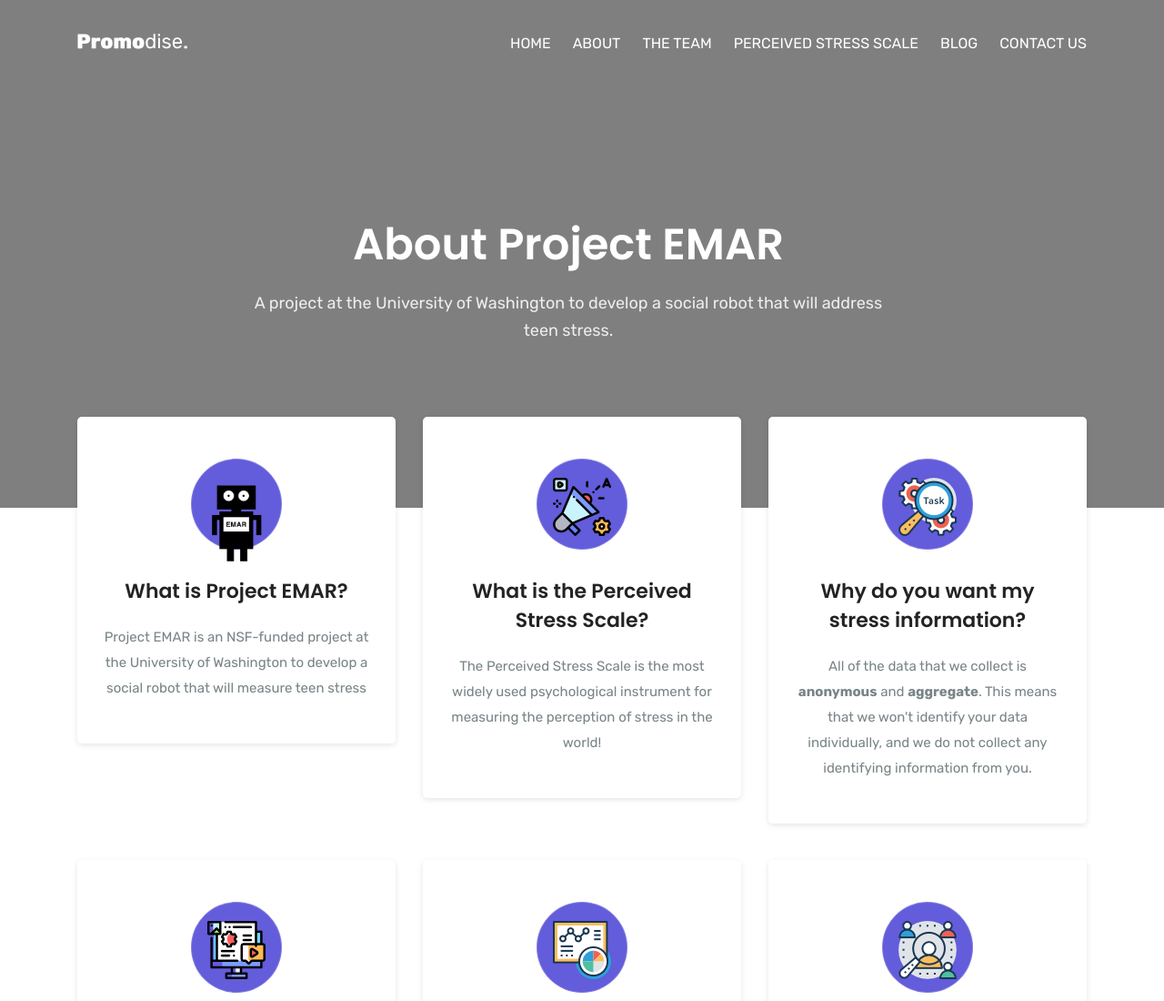
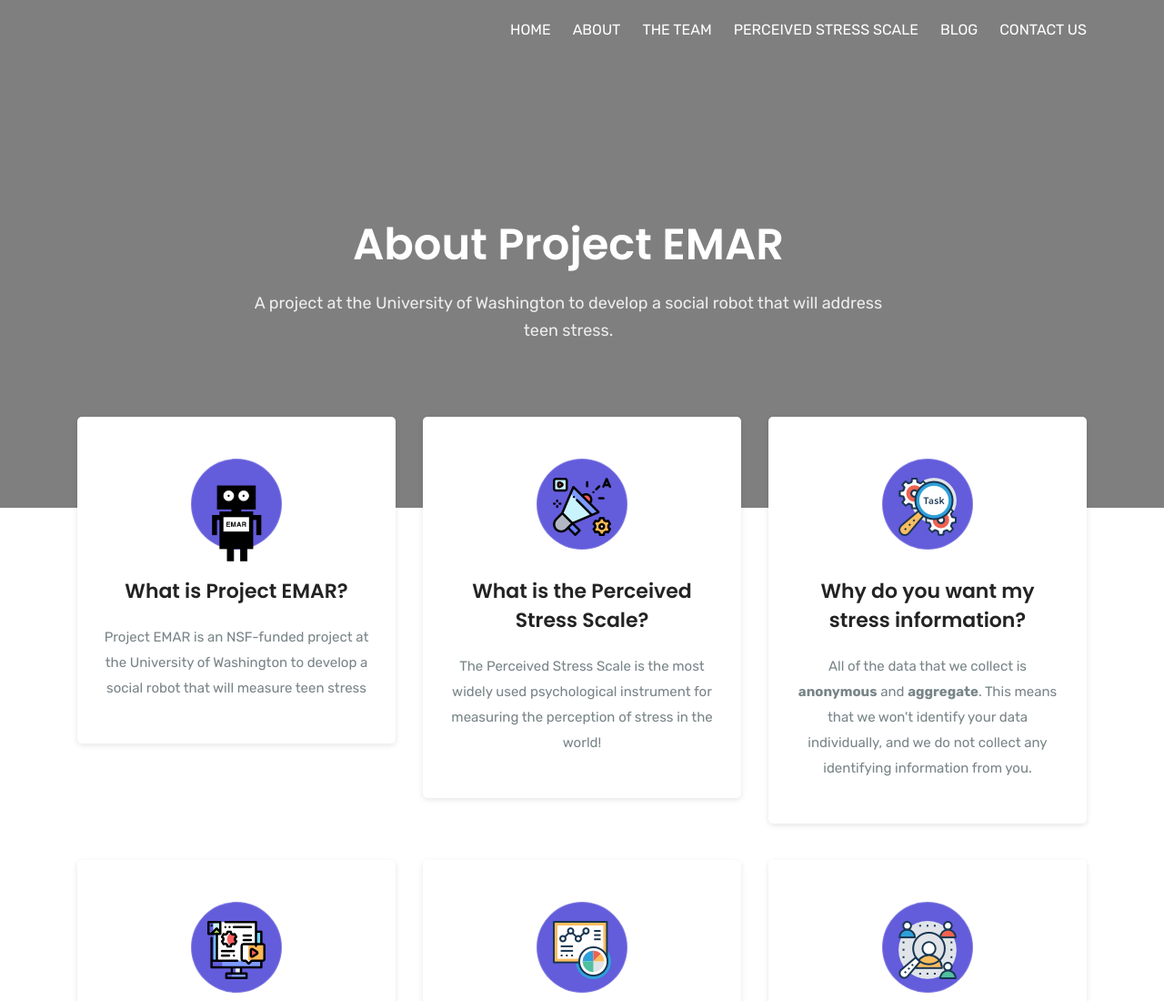
Before and after one commit to ChristinaNoelleN/EMARLivingLab, a plain HTML site: page about.html in a window 1280 px wide. Shown: the top 1100 px of the page at 91% size. Drawn offline with Linux system fonts and the light colour scheme; files whose address does not match are found by name.

Commit message:
Update about.html

```diff
--- a/about.html
+++ b/about.html
@@ -32,7 +32,6 @@
     <nav class="navbar navbar-expand-lg fixed-top trans-navigation">
         <div class="container">
             <a class="navbar-brand" href="index.html">
-                <img src="assets/img/logo.png" alt="" class="img-fluid b-logo">
             </a>
             <button class="navbar-toggler" type="button" data-toggle="collapse" data-target="#mainNav" aria-controls="mainNav" aria-expanded="false" aria-label="Toggle navigation">
                 <span class="navbar-toggler-icon">
```
